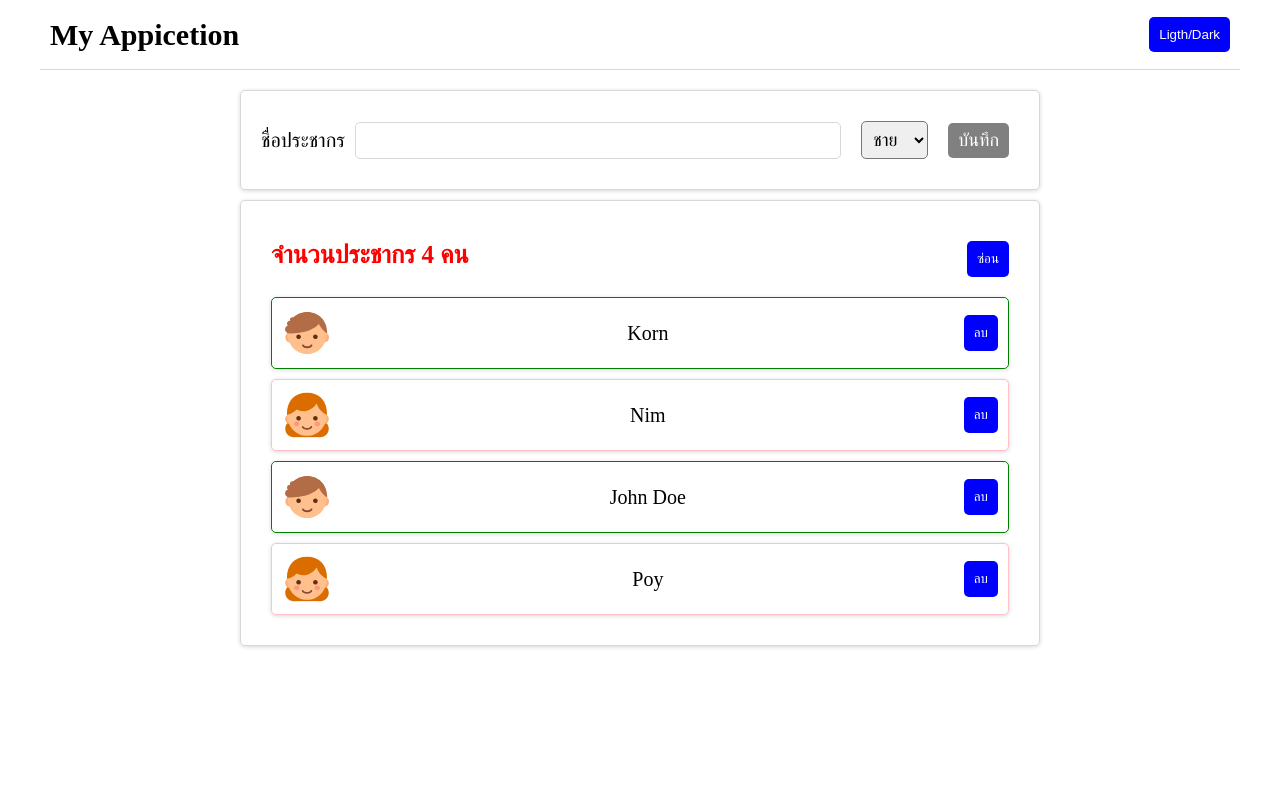
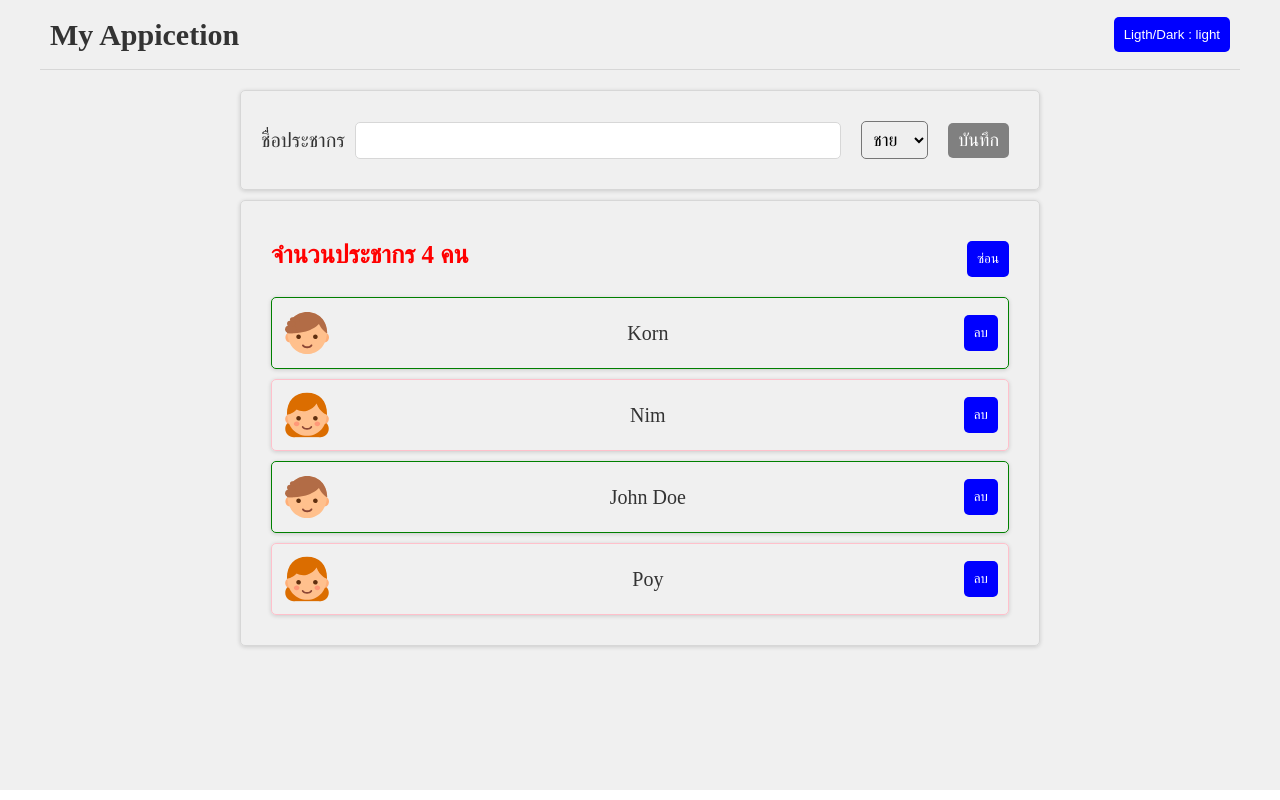
Before and after one commit to golfkornphisit/React-Learn, a React (Vite) app in the folder react_app/: page / in a window 1280 px wide. Built offline with nearby package versions, Linux system fonts and the light colour scheme.

Commit message:
befor ex25

```diff
--- a/react_app/src/App.css
+++ b/react_app/src/App.css
@@ -10,3 +10,13 @@ main {
   margin: auto;
   padding: 10px;
 }
+.light {
+  background-color: #f0f0f0;
+  color: #333;
+  transition: all 0.5s;
+}
+.dark {
+  background-color: #333;
+  color: #f0f0f0;
+  transition: all 0.5s;
+}
--- a/react_app/src/App.jsx
+++ b/react_app/src/App.jsx
@@ -11,23 +11,27 @@ function App() {
     { id: 3, name: "John Doe", gender: "ชาย" },
     { id: 4, name: "Poy", gender: "หญิง" },
   ]);
+
+  const [theme, setTheme] = useState("light"); // state to manage theme
+
   function deleteUser(id) {
     const result = data.filter((user) => user.id !== id); // filter out the user with the given id
     setData(result); // update the state with the new data
   }
+
   useEffect(() => {
-        console.log("Render Component")
-    },[data]); // useEffect to log when data changes
+    console.log("Render Component");
+  }, [data]); // useEffect to log when data changes
 
   return (
+    <div className={theme}>
       <div className="App">
-      <Header title="My Appicetion"/>
+        <Header title="My Appicetion" theme={theme} setTheme={setTheme} />
         <main>
-        <AddForm data={data} setData={setData}/>
-        <PersonList data={data} deleteUser={deleteUser}/>
+          <AddForm data={data} setData={setData} />
+          <PersonList data={data} deleteUser={deleteUser} />
         </main>
-
-
+      </div>
     </div>
   );
 }
--- a/react_app/src/components/Header.jsx
+++ b/react_app/src/components/Header.jsx
@@ -1,12 +1,21 @@
 import "./Header.css";
-function Header(props) {
   // Destructuring props to get title
-  const { title } = props;
+  const Header = ({ title, theme, setTheme }) => {
+
+    function toggleTheme() {
+      if(theme === "light") {
+        setTheme("dark");
+      }else {
+        setTheme("light");
+      }
+    }
   return (
     <nav>
       <h1>{title}</h1>
-      <button>Ligth/Dark</button>
+      <button onClick={toggleTheme}>Ligth/Dark : {theme}</button>
     </nav>
   );
 };
+
+
 export default Header;
```
Lines whose indentation alone changed are shown as unchanged.
